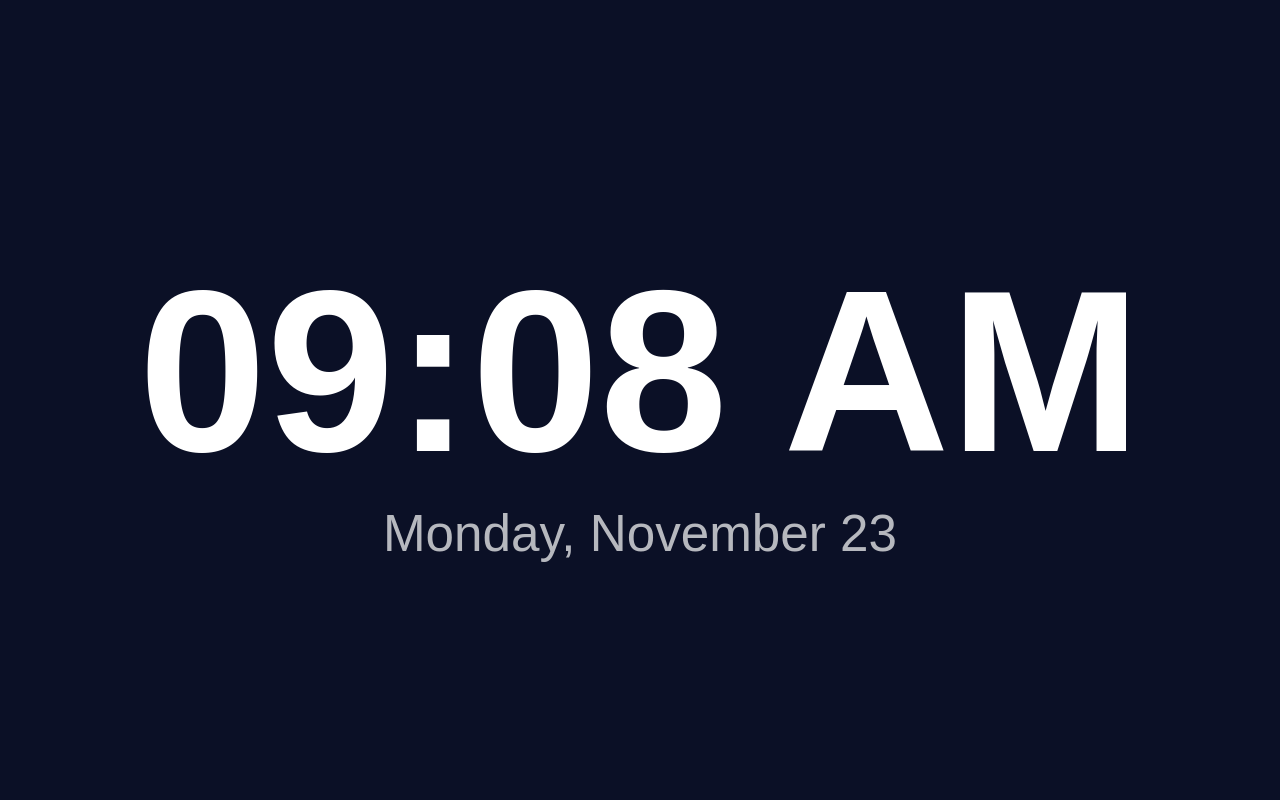
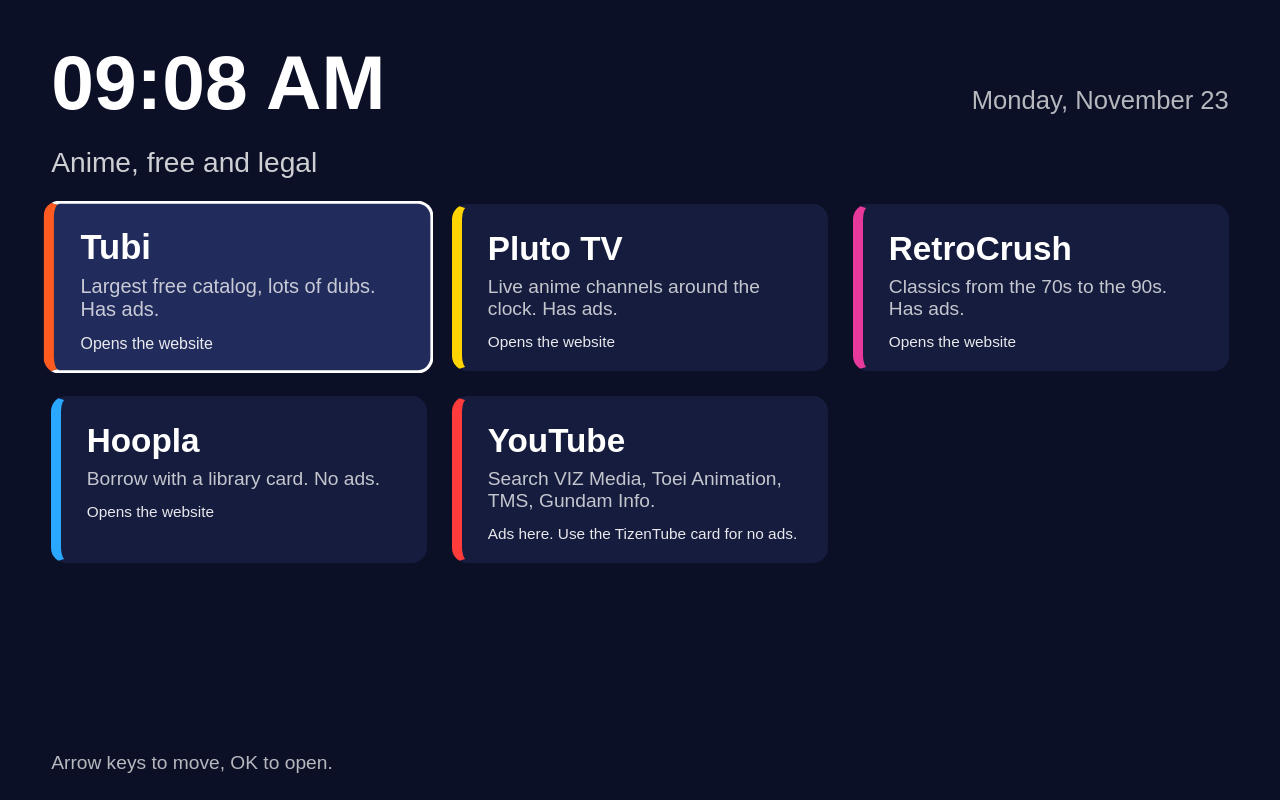
Before and after one commit to kierjanm/sero-dash, a website: page app/index.html in a window 1280 px wide. Drawn offline with Linux system fonts and the light colour scheme.

Commit message:
Turn the clock into a free anime launcher
Tiles for Tubi, Pluto TV, RetroCrush, Hoopla and YouTube. Each tile
opens the installed TV app when one is found and falls back to the
website otherwise. Adds a portrait layout for the rotated screen.

Co-Authored-By: Claude Fable 5.2 <noreply@anthropic.com>
Claude-Session: https://claude.ai/code/session_01KnkwrdzGPqiEatSZMW3Nrg

```diff
--- a/app/index.html
+++ b/app/index.html
@@ -4,17 +4,74 @@
 <meta charset="utf-8">
 <title>Sero Dash</title>
 <style>
-  body { margin:0; height:100vh; display:flex; flex-direction:column;
-         align-items:center; justify-content:center;
-         background:#0b1026; color:#fff; font-family:sans-serif; }
-  #time { font-size:18vw; font-weight:700; }
-  #date { font-size:4vw; opacity:.7; }
+  html, body { margin:0; height:100%; }
+  body { background:#0b1026; color:#fff; font-family:sans-serif; overflow:hidden; }
+
+  #top { display:flex; align-items:baseline; justify-content:space-between;
+         padding:3vw 4vw 0; }
+  #time { font-size:6vw; font-weight:700; }
+  #date { font-size:2vw; opacity:.7; }
+  h1 { font-size:2.2vw; font-weight:400; opacity:.8; margin:1.5vw 4vw 1vw; }
+
+  #grid { display:flex; flex-wrap:wrap; padding:0 3vw; }
+  .tile { box-sizing:border-box; width:29.33vw; height:13vw; margin:1vw; padding:1.8vw 2vw;
+          background:#151c3d; border:0.3vw solid transparent; border-left-width:0.8vw;
+          border-radius:1.2vw; }
+  .tile.focus { background:#222c5c; border-top-color:#fff; border-right-color:#fff;
+                border-bottom-color:#fff; transform:scale(1.04); }
+  .name { font-size:2.6vw; font-weight:700; }
+  .desc { font-size:1.5vw; opacity:.75; margin-top:.6vw; }
+  .tag  { font-size:1.2vw; opacity:.9; margin-top:1vw; }
+
+  #status { position:absolute; left:4vw; right:4vw; bottom:2vw; font-size:1.5vw; opacity:.7; }
+
+  @media (orientation: portrait) {
+    #top { display:block; }
+    #time { font-size:12vw; white-space:nowrap; }
+    #date { font-size:4vw; }
+    h1 { font-size:4vw; }
+    .tile { width:45vw; height:27vw; padding:3vw; }
+    .name { font-size:5vw; }
+    .desc { font-size:3vw; }
+    .tag  { font-size:2.4vw; }
+    #status { font-size:3vw; }
+  }
 </style>
 </head>
 <body>
-  <div id="time"></div>
-  <div id="date"></div>
+  <div id="top">
+    <div id="time"></div>
+    <div id="date"></div>
+  </div>
+  <h1>Anime, free and legal</h1>
+  <div id="grid"></div>
+  <div id="status">Arrow keys to move, OK to open.</div>
+
   <script>
+    // Each source: the hub first tries the TV's installed app (better with a remote),
+    // and falls back to the website if the app is missing or cannot be launched.
+    var SOURCES = [
+      { name: 'Tubi', desc: 'Largest free catalog, lots of dubs. Has ads.',
+        color: '#ff5a1f', apps: ['tubi'], url: 'https://tubitv.com/category/anime' },
+      { name: 'Pluto TV', desc: 'Live anime channels around the clock. Has ads.',
+        color: '#ffd400', apps: ['pluto'], url: 'https://pluto.tv/us/live-tv' },
+      { name: 'RetroCrush', desc: 'Classics from the 70s to the 90s. Has ads.',
+        color: '#e6399b', apps: ['retrocrush'], url: 'https://www.retrocrush.tv/' },
+      { name: 'Hoopla', desc: 'Borrow with a library card. No ads.',
+        color: '#2aa7ff', apps: ['hoopla'], url: 'https://www.hoopladigital.com/' },
+      { name: 'YouTube', desc: 'Search VIZ Media, Toei Animation, TMS, Gundam Info.',
+        color: '#ff3b3b', apps: [], url: 'https://www.youtube.com/tv',
+        note: 'Ads here. Use the TizenTube card for no ads.' }
+    ];
+
+    var installed = [];   // filled from the TV's app list when available
+    var focusIndex = 0;
+    var tiles = [];
+
+    function setStatus(text) {
+      document.getElementById('status').textContent = text;
+    }
+
     function tick() {
       var d = new Date();
       document.getElementById('time').textContent =
@@ -22,8 +79,114 @@
       document.getElementById('date').textContent =
         d.toLocaleDateString([], { weekday: 'long', month: 'long', day: 'numeric' });
     }
+
+    function findApp(source) {
+      for (var i = 0; i < installed.length; i++) {
+        var appName = String(installed[i].name || '').toLowerCase();
+        for (var j = 0; j < source.apps.length; j++) {
+          if (appName.indexOf(source.apps[j]) !== -1) { return installed[i]; }
+        }
+      }
+      return null;
+    }
+
+    function tagFor(source) {
+      if (source.note) { return source.note; }
+      return findApp(source) ? 'Opens the TV app' : 'Opens the website';
+    }
+
+    function render() {
+      var grid = document.getElementById('grid');
+      grid.innerHTML = '';
+      tiles = [];
+      for (var i = 0; i < SOURCES.length; i++) {
+        var s = SOURCES[i];
+        var tile = document.createElement('div');
+        tile.className = 'tile';
+        tile.style.borderLeftColor = s.color;
+
+        var name = document.createElement('div');
+        name.className = 'name';
+        name.textContent = s.name;
+        var desc = document.createElement('div');
+        desc.className = 'desc';
+        desc.textContent = s.desc;
+        var tag = document.createElement('div');
+        tag.className = 'tag';
+        tag.textContent = tagFor(s);
+
+        tile.appendChild(name);
+        tile.appendChild(desc);
+        tile.appendChild(tag);
+        grid.appendChild(tile);
+        tiles.push(tile);
+      }
+      setFocus(focusIndex);
+    }
+
+    function setFocus(index) {
+      if (index < 0 || index >= tiles.length) { return; }
+      for (var i = 0; i < tiles.length; i++) {
+        tiles[i].className = (i === index) ? 'tile focus' : 'tile';
+      }
+      focusIndex = index;
+    }
+
+    // Number of tiles in the first row, so up and down work in any layout.
+    function columns() {
+      var count = 0;
+      for (var i = 0; i < tiles.length; i++) {
+        if (tiles[i].offsetTop === tiles[0].offsetTop) { count++; }
+      }
+      return count || 1;
+    }
+
+    function openWebsite(source) {
+      setStatus('Opening the ' + source.name + ' website...');
+      window.location.href = source.url;
+    }
+
+    function openSource(source) {
+      var app = findApp(source);
+      if (!app) { openWebsite(source); return; }
+      setStatus('Opening the ' + source.name + ' app...');
+      try {
+        tizen.application.launch(app.id,
+          function () { setStatus('Opened ' + source.name + '.'); },
+          function () { openWebsite(source); });
+      } catch (e) {
+        openWebsite(source);
+      }
+    }
+
+    function loadInstalledApps() {
+      try {
+        tizen.application.getAppsInfo(
+          function (apps) { installed = apps || []; render(); },
+          function () { /* keep website fallbacks */ });
+      } catch (e) {
+        // Not running on the TV, or the app list is not available here.
+      }
+    }
+
+    document.addEventListener('keydown', function (e) {
+      var cols = columns();
+      if (e.keyCode === 37) { setFocus(focusIndex - 1); }
+      else if (e.keyCode === 39) { setFocus(focusIndex + 1); }
+      else if (e.keyCode === 38) { setFocus(focusIndex - cols); }
+      else if (e.keyCode === 40) {
+        var next = focusIndex + cols;
+        setFocus(next < tiles.length ? next : tiles.length - 1);
+      }
+      else if (e.keyCode === 13) { openSource(SOURCES[focusIndex]); }
+      else { return; }
+      e.preventDefault();
+    });
+
     tick();
     setInterval(tick, 1000);
+    render();
+    loadInstalledApps();
   </script>
 </body>
 </html>
--- a/package.json
+++ b/package.json
@@ -1,8 +1,8 @@
 {
   "name": "sero-dash",
-  "version": "1.0.0",
+  "version": "1.1.0",
   "appName": "Sero Dash",
-  "description": "Clock dashboard for my TV",
+  "description": "Clock and free anime launcher for my TV",
   "packageType": "app",
   "appPath": "app/index.html"
 }
```
